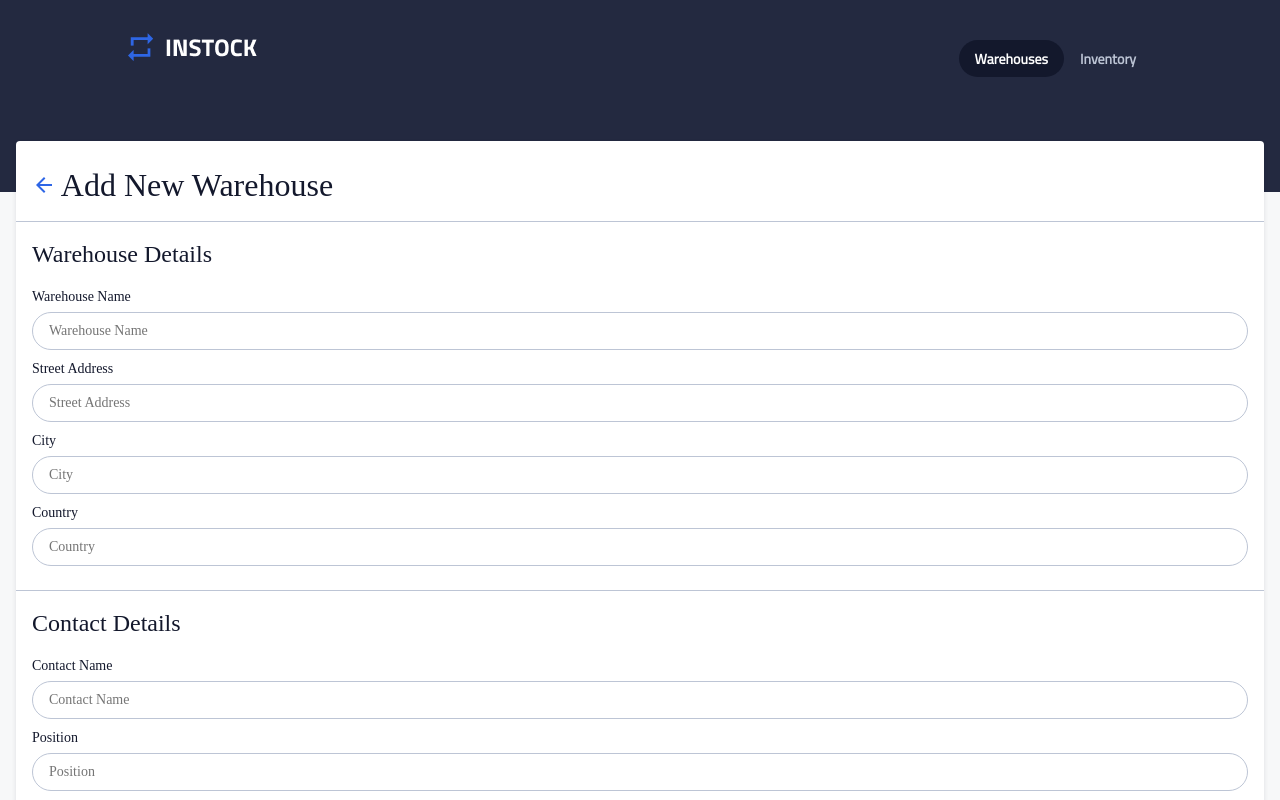
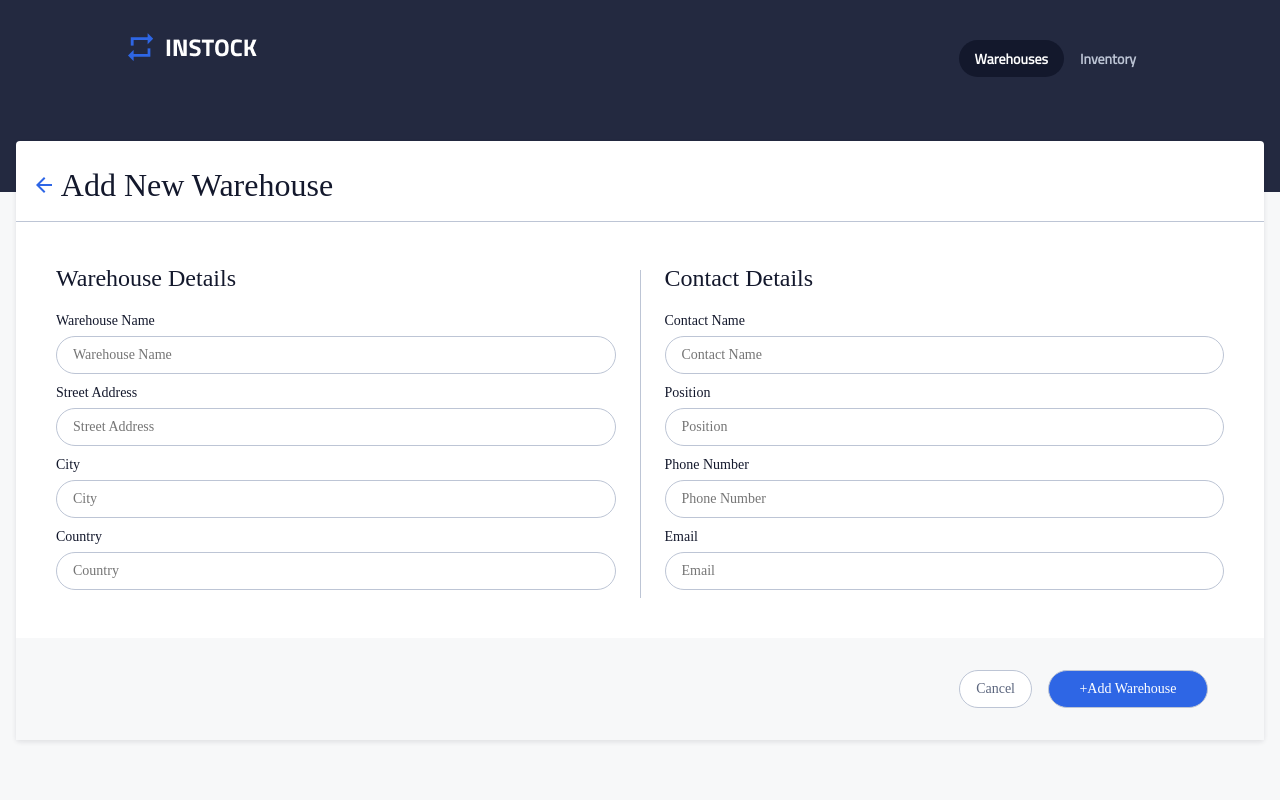
Before and after one commit to hilarykhc/instock-client, a React (Create React App) app: page /warehouse/add in a window 1280 px wide. Shown: the top 800 px of the page. Built offline with nearby package versions, Linux system fonts and the light colour scheme.

Commit message:
Add Tablet & Desktop design for Form

```diff
--- a/src/components/Divider/Divider.scss
+++ b/src/components/Divider/Divider.scss
@@ -5,4 +5,9 @@
 
  .divider{
    @include divider;
+   @include tablet-and-desktop{
+    border-left: 1px solid $cloud;
+    margin-top: 2rem;
+    margin-bottom: 1.5rem;
+   }
  }
--- a/src/components/WarehouseForm/WarehouseForm.jsx
+++ b/src/components/WarehouseForm/WarehouseForm.jsx
@@ -5,6 +5,7 @@ const WarehouseForm = () => {
   return (
     <form className="warehouse-form">
       <div className="warehouse-form__section-container">
+        <div className="warehouse-form__wrapper">
           {/* Warehouse Detail Section */}
           <section className="warehouse-form-section section">
             <h2 className="section__heading">Warehouse Details</h2>
@@ -111,9 +112,10 @@ const WarehouseForm = () => {
               />
             </div>
           </section>
+        </div>
         <div className="warehouse-form__btn-container">
           <button className="warehouse-form__btn--cancel">Cancel</button>
-          <button className="warehouse-form__btn--add">Add Warehouse</button>
+          <button className="warehouse-form__btn--add">+Add Warehouse</button>
         </div>
       </div>
     </form>
--- a/src/components/WarehouseForm/WarehouseForm.scss
+++ b/src/components/WarehouseForm/WarehouseForm.scss
@@ -7,10 +7,24 @@
 .warehouse-form{
     &-section{
         padding: $padding-mobile-bw-component;
+        @include tablet-and-desktop{
+        padding: $padding-tablet-bw-component;
+        width: 50%;
+        // border-bottom: 1px solid $cloud;
+        }
+
     }
 
      &__contact-section{
         padding: $padding-mobile-bw-component;
+    }
+
+    &__wrapper{
+      @include tablet-and-desktop{
+        display: flex;
+        padding: 1rem;
+        // border:2px solid red;
+      }
     }
 
      &__btn-container{
@@ -21,15 +35,31 @@
       display: flex;
       gap: 1rem;
       align-items: center;
-      padding: 1.5rem 1rem;
+      padding: 2rem 1rem;
+
+      @include tablet-and-desktop{
+        justify-content: flex-end;
+      }
+
+
      }
 
      &__btn--cancel{
       @include btn($slate , $pure-white,$cloud);
+
+
+      @include tablet-and-desktop{
+        width: auto;
+      }
      }
 
       &__btn--add{
       @include btn($pure-white , $instock-indigo,$cloud);
+       @include tablet-and-desktop{
+        // width: auto;
+        width: 10rem;
+        margin-right: 2.5rem;
+      }
      }
 
      &__group{
```
Lines whose indentation alone changed are shown as unchanged.
